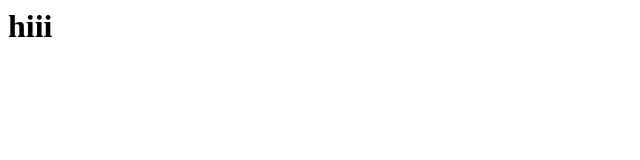
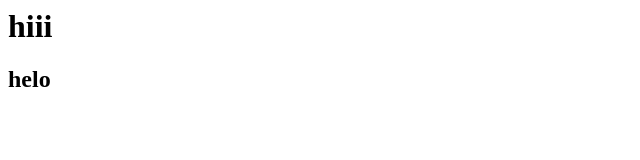
Before and after one commit to Manasi-Doiphode/mlsc, a plain HTML site: page index.html in a window 1280 px wide. Shown: the full height of the page, 0-640 px from the left. Drawn offline with Linux system fonts and the light colour scheme.

Commit message:
anew added

```diff
--- a/index.html
+++ b/index.html
@@ -1 +1,2 @@
 <h1>hiii</h1>
+<h2>helo</h2>
```
Also changed, not shown: anew.txt (added), 1 other file.
